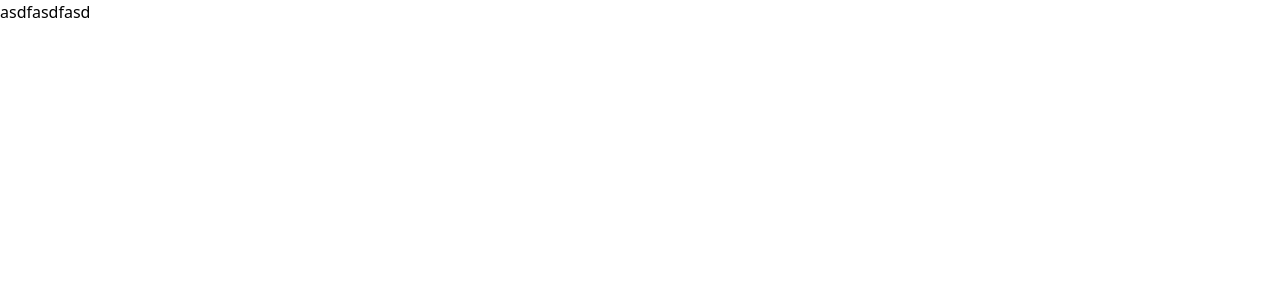
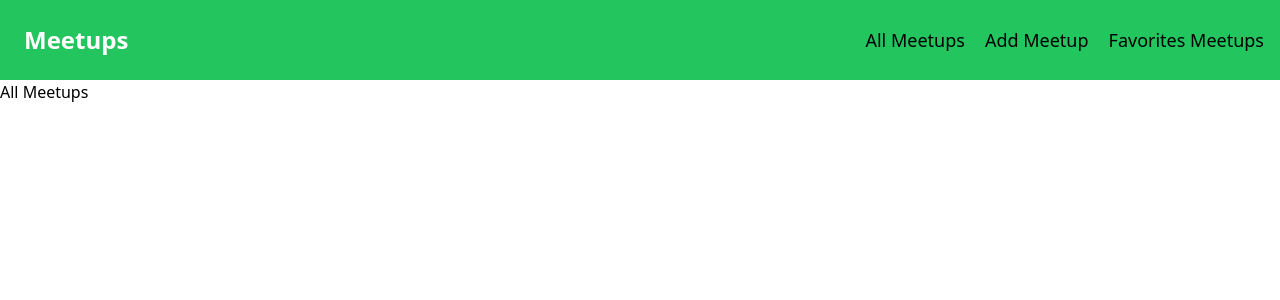
Before and after one commit to Hamza405/Meetups, a React (Create React App) app: page / in a window 1280 px wide. Shown: the top 300 px of the page. Built offline with nearby package versions, Linux system fonts and the light colour scheme.

Commit message:
Header style

```diff
--- a/src/App.js
+++ b/src/App.js
@@ -2,15 +2,19 @@ import { Route, Routes } from "react-router-dom";
 import MeetupsView from "./views/MeetupsView";
 import FavoritesMeetups from "./views/FavoritesMeetups";
 import AddMeetup from "./views/AddMeetup";
+import MainNavigation from "./components/layout/MainNavigation";
 
 function App() {
   return (
     <div>
-      <Routes>
-        <Route path="/" element={<MeetupsView />} />
-        <Route path="/add-meetup" element={<AddMeetup />} />
-        <Route path="/favorites" element={<FavoritesMeetups />} />
-      </Routes>
+      <MainNavigation />
+      <div>
+        <Routes>
+          <Route path="/" element={<MeetupsView />} />
+          <Route path="/add-meetup" element={<AddMeetup />} />
+          <Route path="/favorites" element={<FavoritesMeetups />} />
+        </Routes>
+      </div>
     </div>
   );
 }
--- a/src/components/layout/MainNavigation.js
+++ b/src/components/layout/MainNavigation.js
@@ -1,4 +1,22 @@
+import { Link } from "react-router-dom";
+import classes from "./MainNavigation.module.css";
+
 function MainNavigation() {
-  return <header></header>;
+  return (
+    <header className={classes.header}>
+      <div className={classes.logo}>Meetups</div>
+      <ul>
+        <li>
+          <Link to="/">All Meetups</Link>
+        </li>
+        <li>
+          <Link to="/add-meetup">Add Meetup</Link>
+        </li>
+        <li>
+          <Link to="/favorites">Favorites Meetups</Link>
+        </li>
+      </ul>
+    </header>
+  );
 }
 export default MainNavigation;
--- /dev/null
+++ b/src/components/layout/MainNavigation.module.css
@@ -0,0 +1,23 @@
+@tailwind base;
+@tailwind components;
+@tailwind utilities;
+
+.header {
+  @apply w-full h-20 flex justify-between items-center bg-green-500 px-4;
+}
+
+.logo {
+  @apply text-white font-bold text-2xl ml-2;
+}
+
+.header ul {
+  @apply flex items-baseline;
+}
+
+.header li {
+  @apply ml-5;
+}
+
+.header a {
+  @apply no-underline text-lg hover:text-white active:text-white;
+}
--- a/src/views/MeetupsView.js
+++ b/src/views/MeetupsView.js
@@ -1,7 +1,28 @@
+const DUMMY_DATA = [
+  {
+    id: "m1",
+    title: "This is a first meetup",
+    image:
+      "https://upload.wikimedia.org/wikipedia/commons/thumb/d/d3/Stadtbild_M%C3%BCnchen.jpg/2560px-Stadtbild_M%C3%BCnchen.jpg",
+    address: "Meetupstreet 5, 12345 Meetup City",
+    description:
+      "This is a first, amazing meetup which you definitely should not miss. It will be a lot of fun!",
+  },
+  {
+    id: "m2",
+    title: "This is a second meetup",
+    image:
+      "https://upload.wikimedia.org/wikipedia/commons/thumb/d/d3/Stadtbild_M%C3%BCnchen.jpg/2560px-Stadtbild_M%C3%BCnchen.jpg",
+    address: "Meetupstreet 5, 12345 Meetup City",
+    description:
+      "This is a first, amazing meetup which you definitely should not miss. It will be a lot of fun!",
+  },
+];
+
 function MeetupsView() {
   return (
     <div>
-      <h1>asdfasdfasd</h1>
+      <h1>All Meetups</h1>
     </div>
   );
 }
```
